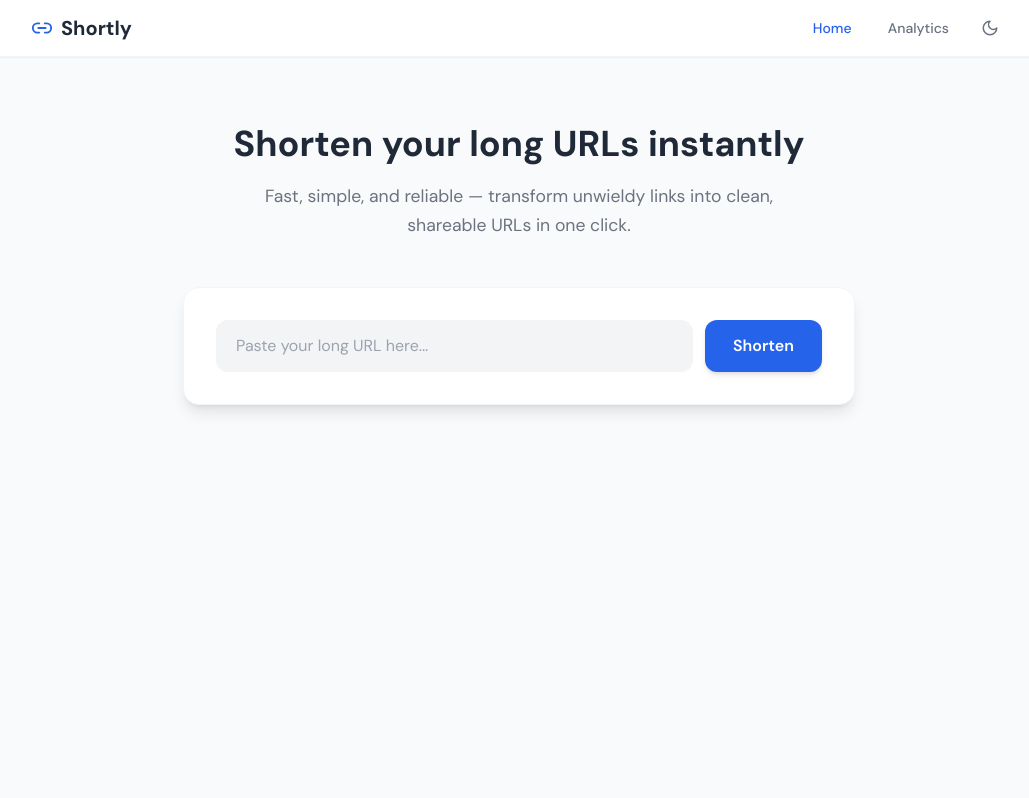
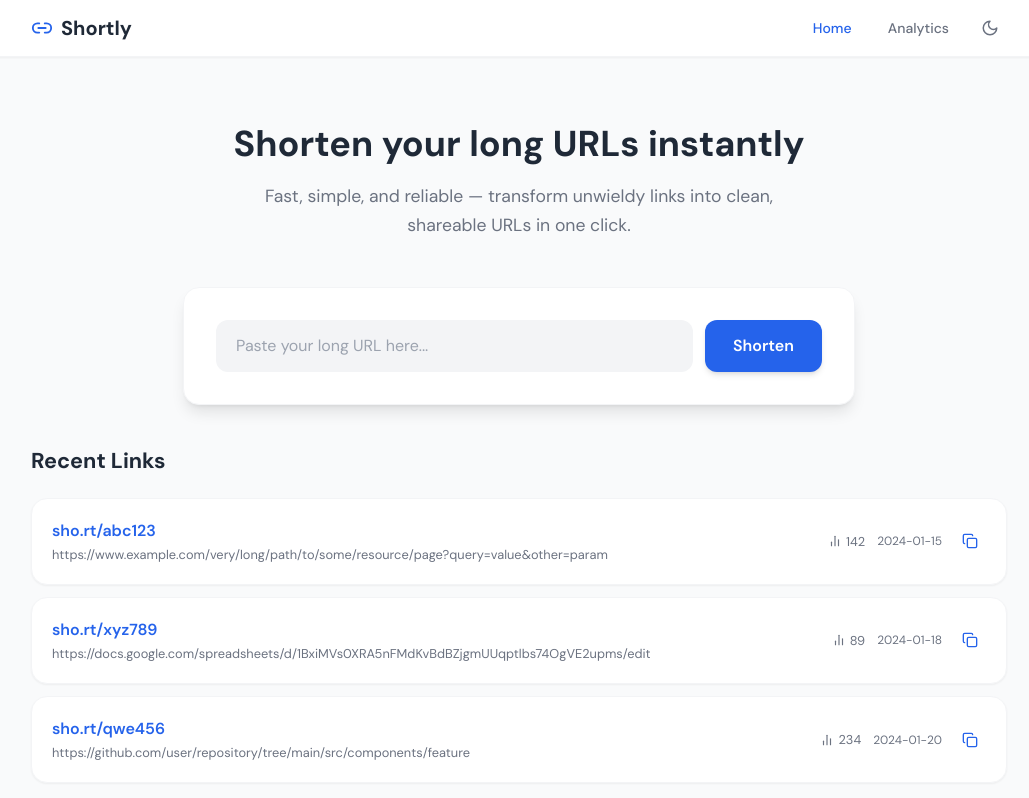
Before and after one commit to Absalom-Silwal/url-shortener-frontend, a React (Vite) app in the folder frontend/: page / in a window 1280 px wide. Shown: the top 798 px of the page, without its empty margins (121-1150 px from the left). Built offline with nearby package versions, Linux system fonts and the light colour scheme.

Commit message:
feat: restore HistoryList component in main application
- Re-enabled HistoryList rendering in App.jsx
- Restored URL history display with copy functionality
- Passed history, copied state, handlers, and configuration props

```diff
--- a/frontend/src/App.jsx
+++ b/frontend/src/App.jsx
@@ -113,13 +113,13 @@ function App() {
               isDark={isDark}
             />
 
-            {/* <HistoryList
+            <HistoryList
               history={history}
               copied={copied}
               onCopy={handleCopy}
               config={config}
               isDark={isDark}
-            /> */}
+            />
           </>
         ) : (
           <AnalyticsSection config={config} isDark={isDark} />
```
